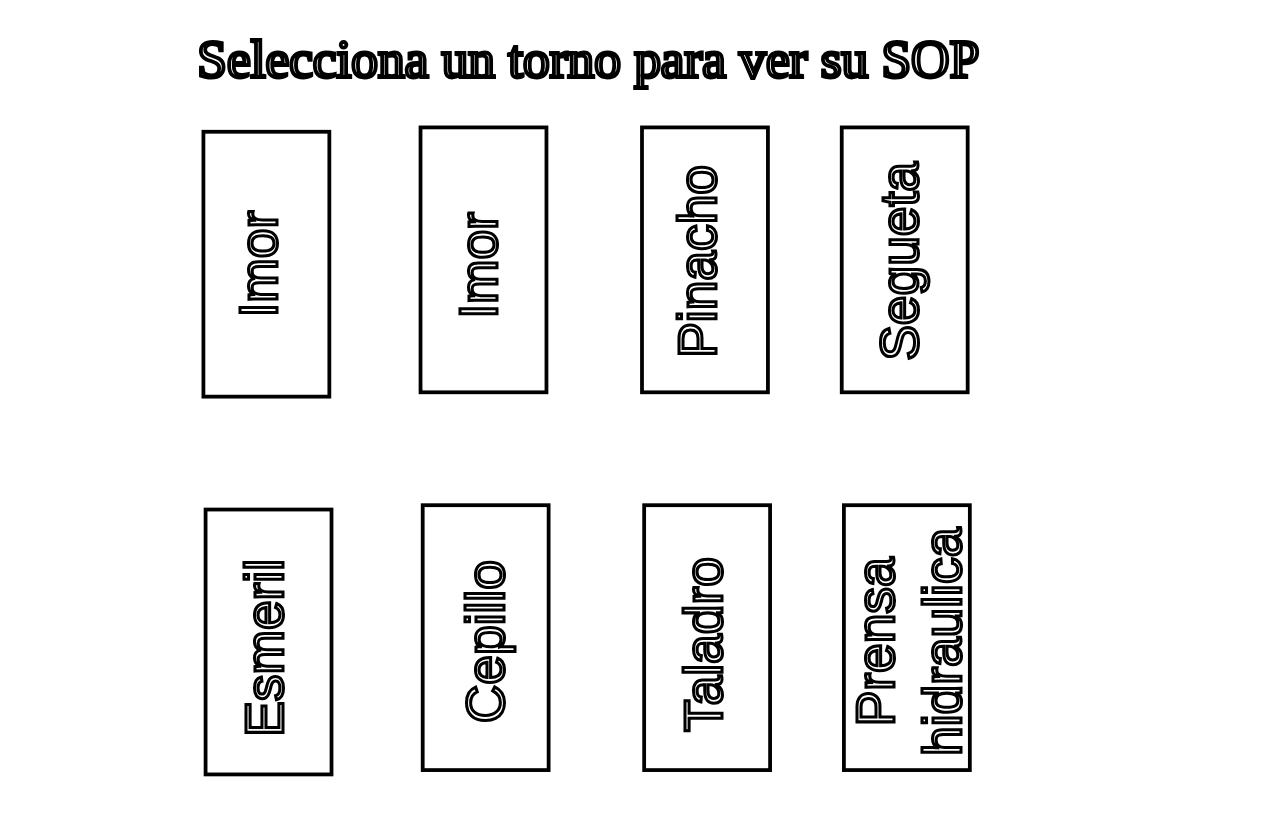
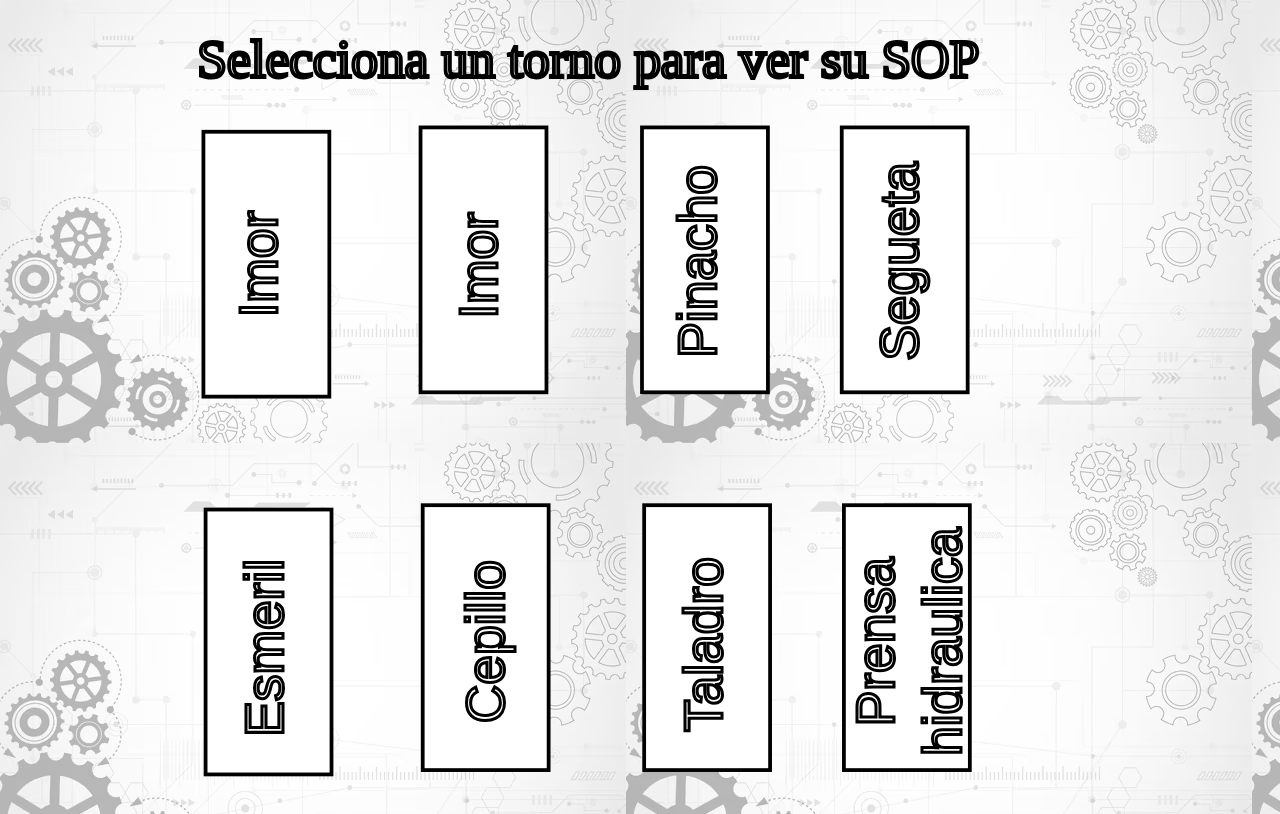
Before and after one commit to MosesGomez14/SOP-Tornos, a plain HTML site: page index.html in a window 1280 px wide. Drawn offline with Linux system fonts and the light colour scheme; the site is published under a folder, as on GitHub Pages, so addresses that start at the root find nothing.

Commit message:
Add files via upload

```diff
--- a/style.css
+++ b/style.css
@@ -1,3 +1,3 @@
 body {
-    background-image: url("/FondoTornos.png");
+    background-image: url("SOP-Tornos/FondoTornos.png");
   }
```
